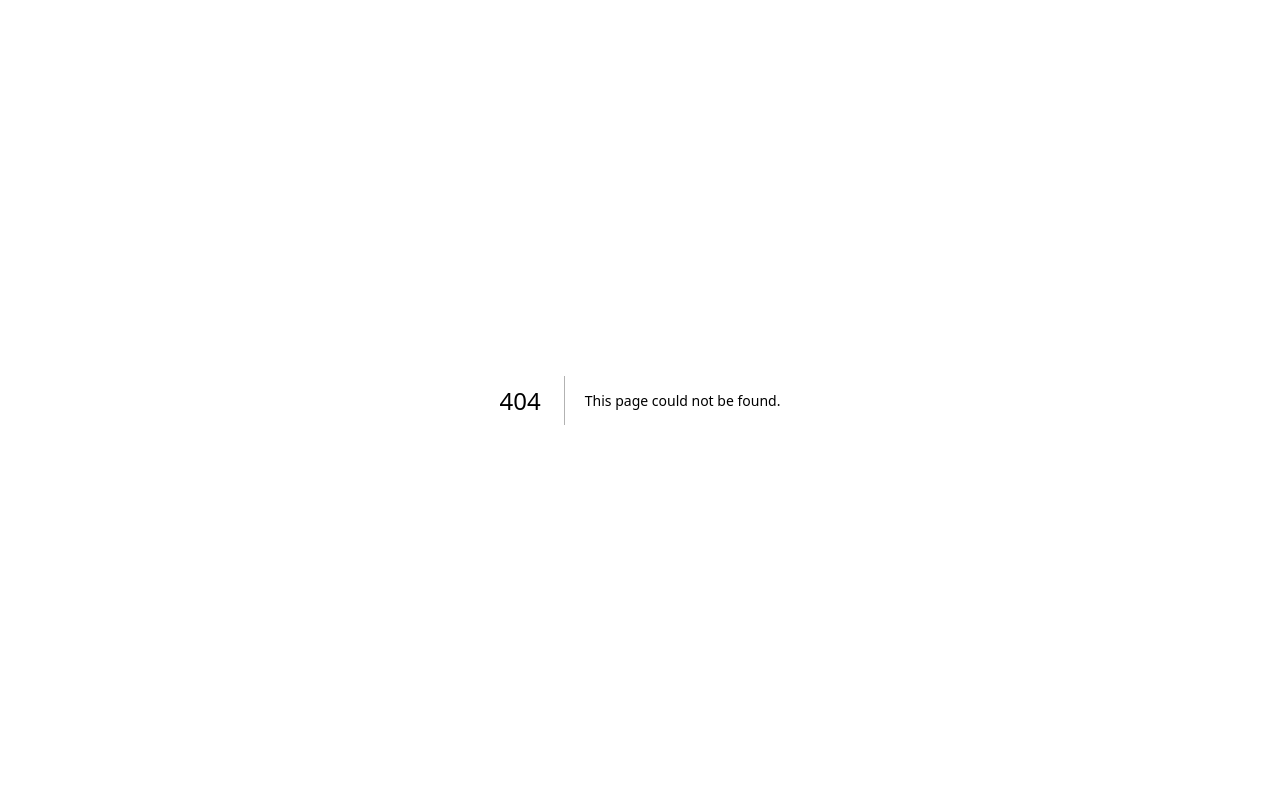
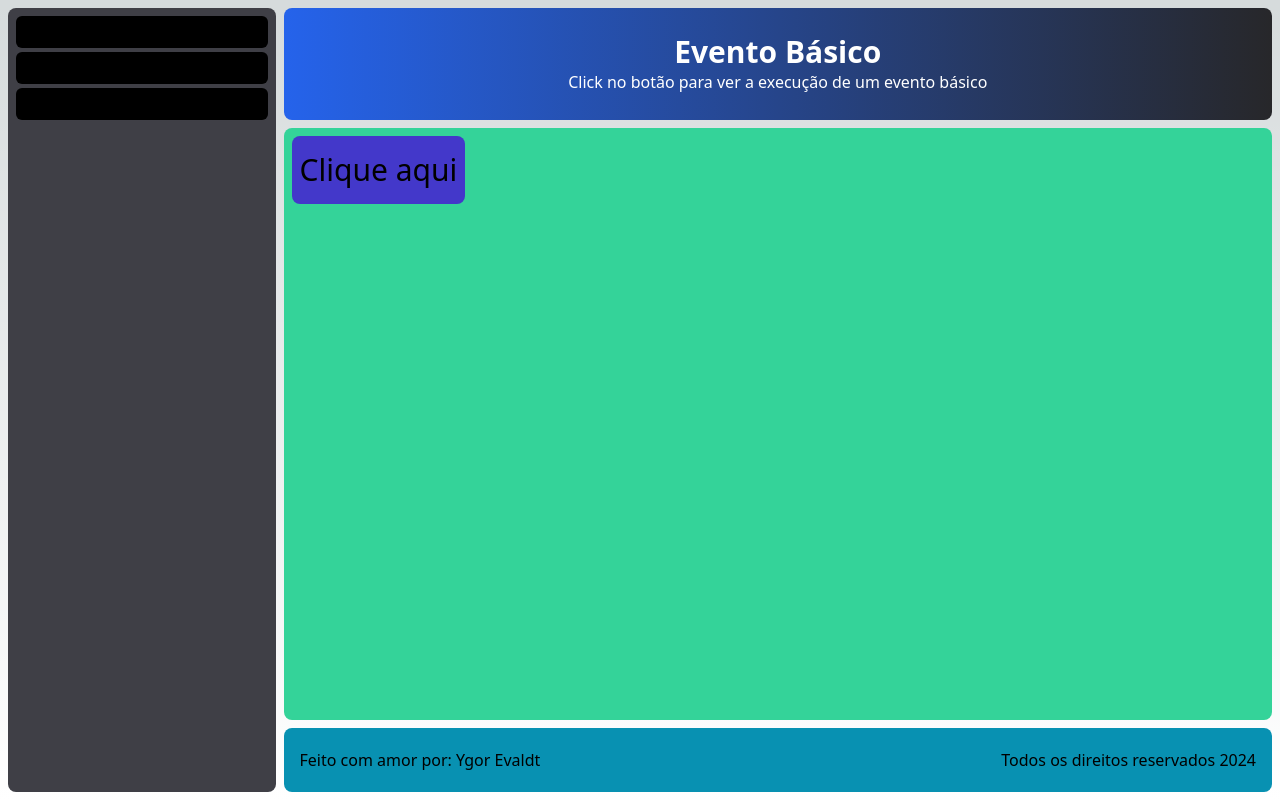
Before and after one commit to Ygor-Evaldt-dev/fundamentos-do-react, a Next.js app in the folder my-app/: page /evento-basico in a window 1280 px wide. Before the commit this address had no page. Built offline with nearby package versions, Linux system fonts and the light colour scheme.

Commit message:
adicionado evento básico

```diff
--- a/my-app/src/components/menu/Menu.tsx
+++ b/my-app/src/components/menu/Menu.tsx
@@ -6,8 +6,9 @@ export default function Menu() {
             min-w-52 flex flex-col gap-1
             bg-zinc-700 rounded-lg p-2
         `}>
-            <MenuItem label="Página" url="/pagina" />
-            <MenuItem label="Página fundamentos" url="/fundamentos/pagina" />
+            <MenuItem label="Página em pages" url="/pagina" />
+            <MenuItem label="Página em app/fundamentos" url="/fundamentos/pagina" />
+            <MenuItem label="Página evento básico" url="/evento-basico" />
         </nav>
     )
 }
--- /dev/null
+++ b/my-app/src/pages/evento-basico.tsx
@@ -0,0 +1,22 @@
+import "@/app/globals.css";
+
+import DinamicPage from "@/components/dinamic-page/DinamicPage";
+
+export default function BasicEvent() {
+    function handleClick(text: string) {
+        console.log(text);
+    }
+
+    return (
+        <DinamicPage
+            headerTitle="Evento Básico"
+            headerSubtitle="Click no botão para ver a execução de um evento básico"
+        >
+            <button
+                className={`bg-indigo-700 rounded-lg px-2 py-4 max-w-fit`}
+                onClick={() => handleClick('Olá mundo')}
+                type="button"
+            >Clique aqui</button>
+        </DinamicPage>
+    );
+}
```
